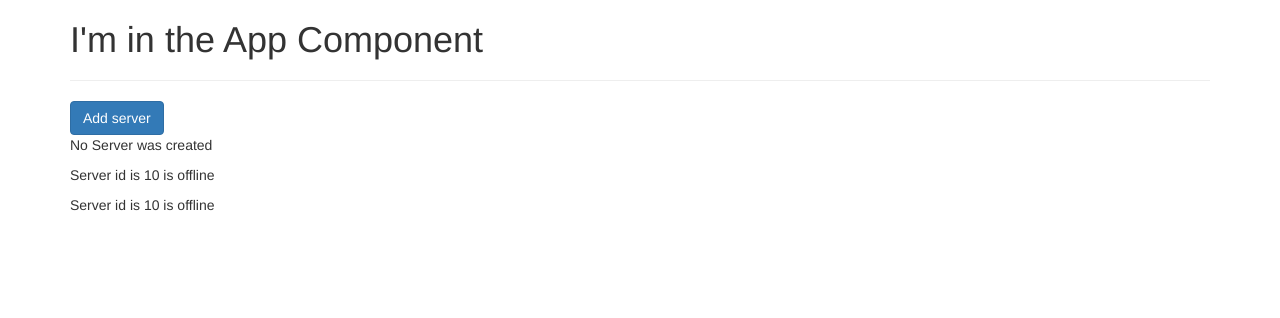
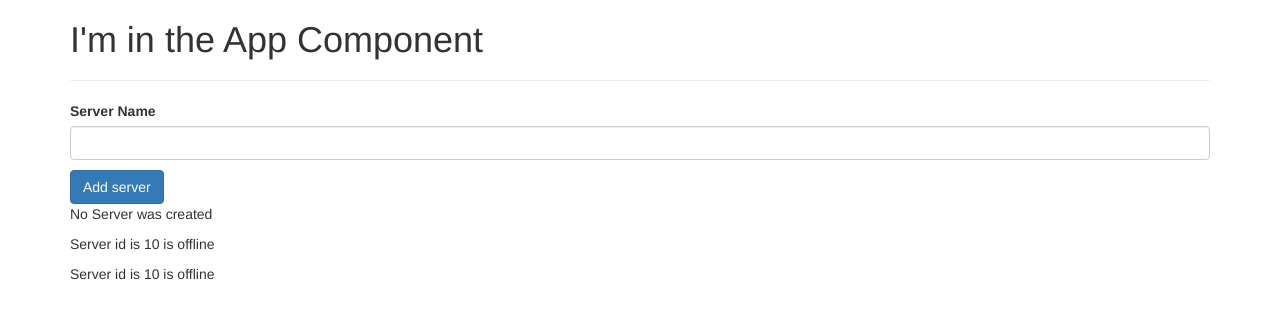
Before and after one commit to asadnawaz126/my-first-app, an Angular app: page / in a window 1280 px wide. Shown: the top 318 px of the page. Built offline with nearby package versions, Linux system fonts and the light colour scheme.

Commit message:
two way data binding

```diff
--- a/src/app/servers/servers.component.html
+++ b/src/app/servers/servers.component.html
@@ -1,3 +1,15 @@
+<label>Server Name</label>
+<!-- <input
+type="text"
+class="form-control"
+(input) = "onUpdateServerName($event)"> -->
+
+<input
+type="text"
+class="form-control"
+[(ngModel)]="serverName">
+
+<p>{{serverName}}</p>
 
 <button class="btn btn-primary"
 [disabled]="!allowNewServer"
--- a/src/app/servers/servers.component.ts
+++ b/src/app/servers/servers.component.ts
@@ -9,6 +9,7 @@ export class ServersComponent implements OnInit {
 
       allowNewServer= false;
       serverCreationStatus = "No Server was created";
+      serverName = '';
 
   constructor() {
     setTimeout(() => {
@@ -23,4 +24,8 @@ export class ServersComponent implements OnInit {
     this.serverCreationStatus = "server was created";
   }
 
+  onUpdateServerName(event: any){
+    this.serverName = event.target.value;
+  }
+
 }
```
